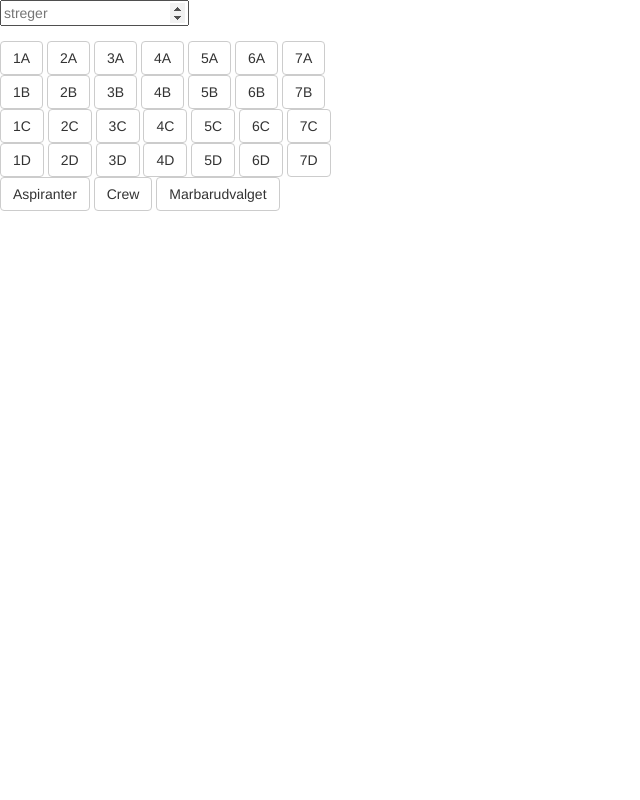
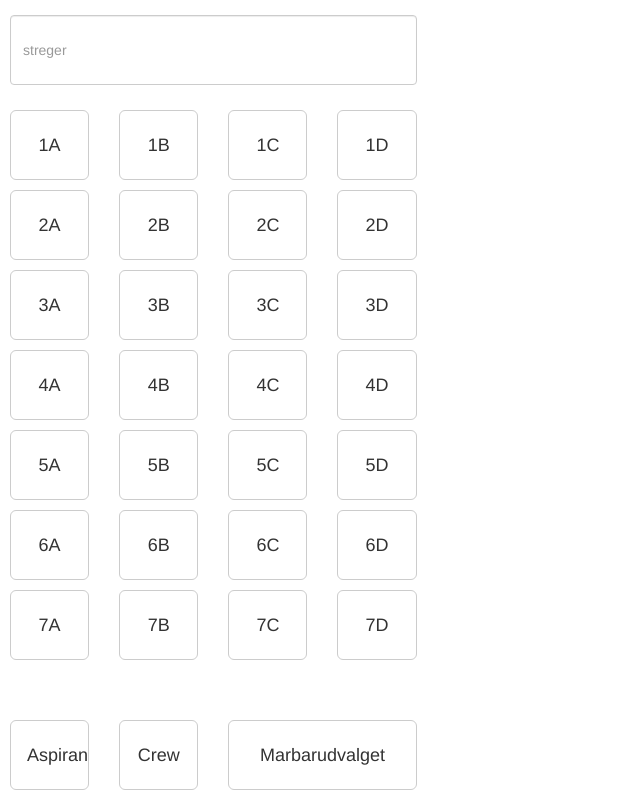
Before and after one commit to JakobBroesboel/RHKMarBar, a PHP site: page /interface.php in a window 1280 px wide. Shown: the whole page, without its empty margins (0-640 px from the left). Run offline with PHP 8.4, Linux system fonts and the light colour scheme; some libraries are stand-ins or nearby versions.

Commit message:
ting og sager

```diff
--- a/interface.php
+++ b/interface.php
@@ -8,58 +8,90 @@
   <meta name="viewport" content="width=device-width, initial-scale=1">
   <link rel="stylesheet" href="https://maxcdn.bootstrapcdn.com/bootstrap/3.3.7/css/bootstrap.min.css">
   <script src="https://maxcdn.bootstrapcdn.com/bootstrap/3.3.7/js/bootstrap.min.js"></script>
+
 </head>
+
+<style>
+.top-buffer {
+    margin-top:40px;
+}
+
+.btn-block {
+    height: 70px;
+    margin: 10px;
+}
+
+.form-control{
+    margin: 10px;
+    height: 70px;
+}
+</style>
+
 <body>
 
 
 <form action="update.php" method="post" class="ajax">
-
+    <div class=container-fluid">
+        <div class="row">
+            <div class=col-sm-4>
                 <div class="form-group">
                     <input type="hidden" id="kitchen" name="kitchen">
-        <input type="number" id="streger" name="streger" placeholder="streger">
+                </div>
+                <div class="form-group">
+                    <input type="number" class="form-control" id="streger" name="streger" placeholder="streger">
+                </div>
+            </div>
         </div>
 
-    <div>
-        <div>
-            <input type="button" value="1A" class="kbutton btn btn-default">
-            <input type="button" value="2A" class="kbutton btn btn-default">
-            <input type="button" value="3A" class="kbutton btn btn-default">
-            <input type="button" value="4A" class="kbutton btn btn-default">
-            <input type="button" value="5A" class="kbutton btn btn-default">
-            <input type="button" value="6A" class="kbutton btn btn-default">
-            <input type="button" value="7A" class="kbutton btn btn-default">
+
+
+        <div class="row">
+            <div class="col-sm-1">
+                <input type="button" value="1A" class="kbutton btn btn-default btn-lg btn-block">
+                <input type="button" value="2A" class="kbutton btn btn-default btn-lg btn-block">
+                <input type="button" value="3A" class="kbutton btn btn-default btn-lg btn-block"">
+                <input type="button" value="4A" class="kbutton btn btn-default btn-lg btn-block"">
+                <input type="button" value="5A" class="kbutton btn btn-default btn-lg btn-block"">
+                <input type="button" value="6A" class="kbutton btn btn-default btn-lg btn-block"">
+                <input type="button" value="7A" class="kbutton btn btn-default btn-lg btn-block"">
             </div>
-        <div>
-            <input type="button" value="1B" class="kbutton btn btn-default">
-            <input type="button" value="2B" class="kbutton btn btn-default">
-            <input type="button" value="3B" class="kbutton btn btn-default">
-            <input type="button" value="4B" class="kbutton btn btn-default">
-            <input type="button" value="5B" class="kbutton btn btn-default">
-            <input type="button" value="6B" class="kbutton btn btn-default">
-            <input type="button" value="7B" class="kbutton btn btn-default">
+            <div class="col-sm-1">
+                <input type="button" value="1B" class="kbutton btn btn-default btn-lg btn-block"">
+                <input type="button" value="2B" class="kbutton btn btn-default btn-lg btn-block"">
+                <input type="button" value="3B" class="kbutton btn btn-default btn-lg btn-block"">
+                <input type="button" value="4B" class="kbutton btn btn-default btn-lg btn-block"">
+                <input type="button" value="5B" class="kbutton btn btn-default btn-lg btn-block"">
+                <input type="button" value="6B" class="kbutton btn btn-default btn-lg btn-block"">
+                <input type="button" value="7B" class="kbutton btn btn-default btn-lg btn-block"">
             </div>
-        <div>
-            <input type="button" value="1C" class="kbutton btn btn-default">
-            <input type="button" value="2C" class="kbutton btn btn-default">
-            <input type="button" value="3C" class="kbutton btn btn-default">
-            <input type="button" value="4C" class="kbutton btn btn-default">
-            <input type="button" value="5C" class="kbutton btn btn-default">
-            <input type="button" value="6C" class="kbutton btn btn-default">
-            <input type="button" value="7C" class="kbutton btn btn-default">
+            <div class="col-sm-1">
+                <input type="button" value="1C" class="kbutton btn btn-default btn-lg btn-block"">
+                <input type="button" value="2C" class="kbutton btn btn-default btn-lg btn-block"">
+                <input type="button" value="3C" class="kbutton btn btn-default btn-lg btn-block"">
+                <input type="button" value="4C" class="kbutton btn btn-default btn-lg btn-block"">
+                <input type="button" value="5C" class="kbutton btn btn-default btn-lg btn-block"">
+                <input type="button" value="6C" class="kbutton btn btn-default btn-lg btn-block"">
+                <input type="button" value="7C" class="kbutton btn btn-default btn-lg btn-block"">
             </div>
-        <div>
-            <input type="button" value="1D" class="kbutton btn btn-default">
-            <input type="button" value="2D" class="kbutton btn btn-default">
-            <input type="button" value="3D" class="kbutton btn btn-default">
-            <input type="button" value="4D" class="kbutton btn btn-default">
-            <input type="button" value="5D" class="kbutton btn btn-default">
-            <input type="button" value="6D" class="kbutton btn btn-default">
-            <input type="button" value="7D" class="kbutton btn btn-default">
+            <div class="col-sm-1">
+                <input type="button" value="1D" class="kbutton btn btn-default btn-lg btn-block"">
+                <input type="button" value="2D" class="kbutton btn btn-default btn-lg btn-block"">
+                <input type="button" value="3D" class="kbutton btn btn-default btn-lg btn-block"">
+                <input type="button" value="4D" class="kbutton btn btn-default btn-lg btn-block"">
+                <input type="button" value="5D" class="kbutton btn btn-default btn-lg btn-block"">
+                <input type="button" value="6D" class="kbutton btn btn-default btn-lg btn-block"">
+                <input type="button" value="7D" class="kbutton btn btn-default btn-lg btn-block"">
             </div>
-        <div>
-            <input type="button" value="Aspiranter" class="kbutton btn btn-default">
-            <input type="button" value="Crew" class="kbutton btn btn-default">
-            <input type="button" value="Marbarudvalget" class="kbutton btn btn-default">
+        </div>
+        <div class="row top-buffer">
+            <div class="col-sm-1">
+                <input type="button" value="Aspiranter" class="kbutton btn btn-default btn-lg btn-block">
+            </div>
+            <div class="col-sm-1">
+                <input type="button" value="Crew" class="kbutton btn btn-default btn-lg btn-block">
+            </div>
+            <div class="col-sm-2">
+                <input type="button" value="Marbarudvalget" class="kbutton btn btn-default btn-lg btn-block">
             </div>
 
     </div>
```
Also changed, not shown: index.php (+14 -6 lines), python/data.csv (+39 -13 lines), images/graphs/barplot.png, images/graphs/graphplot.png (added), python/derp.png (deleted), 4 other files. Lines whose indentation alone changed are shown as unchanged.
